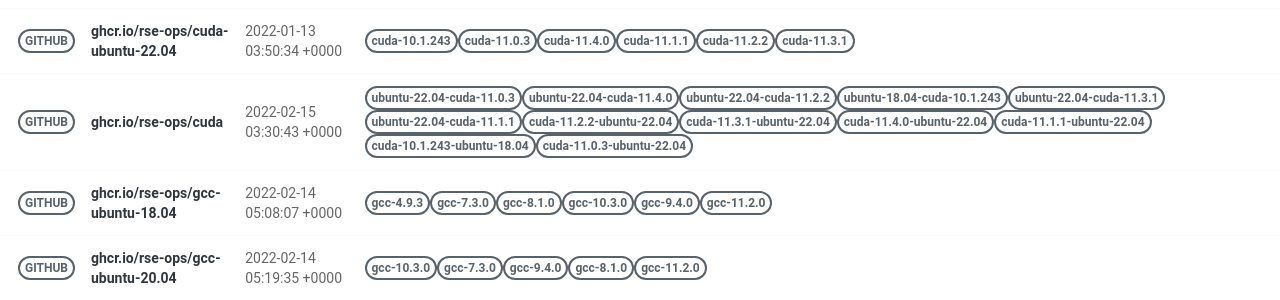
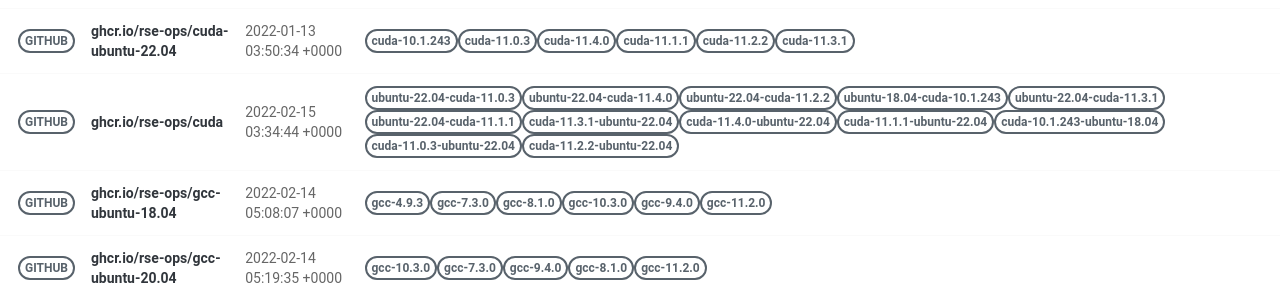
Before and after one commit to rse-ops/docker-images, a Jekyll site: the page built from pages/index.md, in a window 1280 px wide. Shown: the part 421-721 px from the top of the page. Built offline with Jekyll 4.4.1, drawn with Linux system fonts in a browser that asks for light colours; nearby versions of some CDN libraries.

Commit message:
Automated push to update library 2022-02-15

```diff
--- a/_library/ghcr.io-rse-ops-cuda.md
+++ b/_library/ghcr.io-rse-ops-cuda.md
@@ -1,7 +1,7 @@
 ---
 layout: container
 name: ghcr.io/rse-ops/cuda
-updated_at: 2022-02-15 03:30:43.877932
+updated_at: 2022-02-15 03:34:44.515046
 
 
 container_url: https://github.com/orgs/rse-ops/packages/container/package/cuda
```
Also changed, not shown: other parts of _library/ghcr.io-rse-ops-cuda.md (+3 -3 lines).
